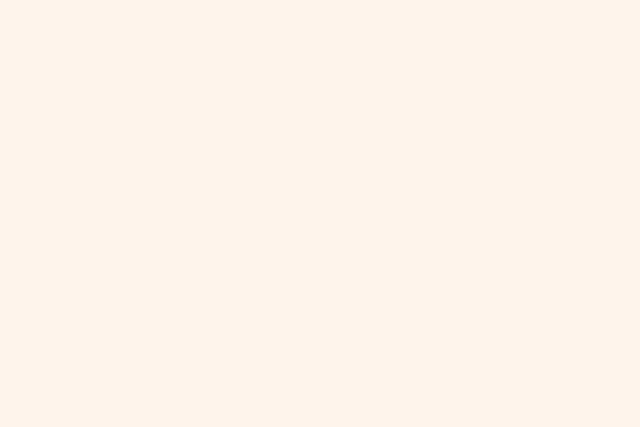
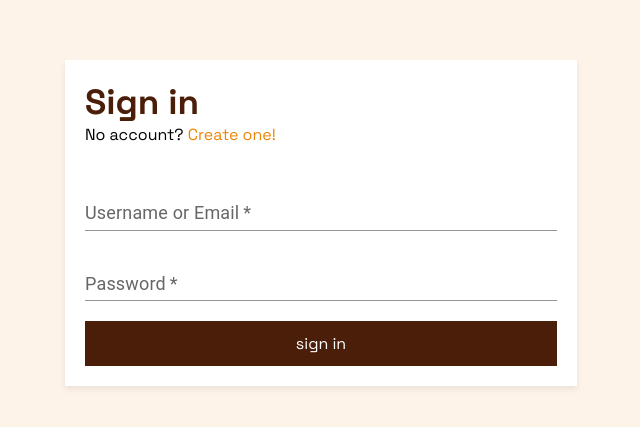
Before and after one commit to Levis155/blogit-frontend, a React (Vite) app: page /signin in a window 1280 px wide. Before the commit this address had no page. Shown: the part 177-604 px from the top of the page, without its empty margins (319-959 px from the left). Built offline with nearby package versions, Linux system fonts and the light colour scheme.

Commit message:
implement login functionality

```diff
--- a/package.json
+++ b/package.json
@@ -17,7 +17,8 @@
     "axios": "^1.8.4",
     "react": "^19.0.0",
     "react-dom": "^19.0.0",
-    "react-router-dom": "^7.5.0"
+    "react-router-dom": "^7.5.0",
+    "zustand": "^5.0.3"
   },
   "devDependencies": {
     "@eslint/js": "^9.19.0",
--- a/src/App.jsx
+++ b/src/App.jsx
@@ -14,7 +14,7 @@ function App() {
       <Routes>
         <Route path="/" element={<Home />} />
         <Route path="/signup" element={<Signup />} />
-        <Route path="/login" element={<Login />} />
+        <Route path="/signin" element={<Login />} />
         <Route path="/all-blogs" element={<AllBlogs />} />
         <Route path="/my-blogs" element={<MyBlogs />} />
         <Route path="/write" element={<Write />} />
--- a/src/Components/Header/Header.jsx
+++ b/src/Components/Header/Header.jsx
@@ -9,7 +9,7 @@ function Header() {
       </div>
 
       <div className="header-right">
-        <Link to="/login">login</Link>
+        <Link to="/signin">login</Link>
         <Link to="/signup">sign up</Link>
       </div>
     </div>
--- a/src/Components/LoginSection/LoginSection.jsx
+++ b/src/Components/LoginSection/LoginSection.jsx
@@ -1,5 +1,9 @@
-import { TextField } from "@mui/material";
-import { Link } from "react-router-dom";
+import { TextField, Alert } from "@mui/material";
+import { Link, useNavigate } from "react-router-dom";
+import { useState } from "react";
+import { useMutation } from "@tanstack/react-query";
+import axios from "axios";
+import useUserStore from "../../stores/userStore";
 import "./LoginSection.css";
 
 function LoginSection() {
@@ -11,15 +15,49 @@ function LoginSection() {
 }
 
 function LoginCard() {
+    const [identifier, setIdentifier] = useState("");
+    const [password, setPassword] = useState("");
+    const [formError, setFormError] = useState(null);
+    const setUserInformation = useUserStore((state) => state.setUserInfo);
+    const navigate = useNavigate();
+
+    const {isPending, mutate} = useMutation({
+        mutationKey: ["user-login"],
+        mutationFn: async () => {
+            const response = await axios.post("http://localhost:3000/auth/login", {identifier, password}, {withCredentials: true})
+            return response.data;
+        },
+        onSuccess: (data) => {
+            setUserInformation(data);
+            navigate("/all-blogs")
+        },
+        onError: (err) => {
+            if (axios.isAxiosError(err)) {
+                const serverMessage = err.response.data.message;
+                setFormError(serverMessage);
+            } else{
+                setFormError("Something went wrong.")
+            }
+        }
+    })
+
+    function handleLogin(e) {
+        setFormError(null);
+        e.preventDefault();
+        mutate();
+    }
+
+
     return(
-        <form className="login-form">
+        <form className="login-form" onSubmit={handleLogin}>
             <div className="login-title-cont">
                 <p className="login-main-title">Sign in</p>
-                <p className="login-subtitle">No account? <Link href="">Create one!</Link></p>
+                <p className="login-subtitle">No account? <Link to="/signup">Create one!</Link></p>
             </div>
-            <TextField variant="standard" label="Username or Email" required sx={{mb:"2rem","& .MuiInputBase-input": { fontSize: "1.8rem" },"& .MuiInputLabel-root": { fontSize: "1.8rem" },}}  />
-            <TextField variant="standard" type="password" label="Password" required sx={{mb:"2rem","& .MuiInputBase-input": { fontSize: "1.8rem" },"& .MuiInputLabel-root": { fontSize: "1.8rem" },}} />
-            <button>Sign in</button>
+            {formError && <Alert severity="error" sx={{mb:"1rem", fontSize:"1.4rem"}}>{formError}</Alert>}
+            <TextField variant="standard" label="Username or Email" required value={identifier} onChange={e => setIdentifier(e.target.value)} sx={{mb:"2rem","& .MuiInputBase-input": { fontSize: "1.8rem" },"& .MuiInputLabel-root": { fontSize: "1.8rem" },}}  />
+            <TextField variant="standard" type="password" label="Password" required value={password} onChange={e => setPassword(e.target.value)} sx={{mb:"2rem","& .MuiInputBase-input": { fontSize: "1.8rem" },"& .MuiInputLabel-root": { fontSize: "1.8rem" },}} />
+            <button disabled={isPending}>{isPending ? "please wait..." : "sign in"}</button>
         </form>
     )
 }
--- a/src/Components/SignupSection/SignupSection.css
+++ b/src/Components/SignupSection/SignupSection.css
@@ -21,6 +21,7 @@
     color: var(--brown-color);
     font-size: 3.5rem;
     font-weight: 800;
+    text-transform: capitalize;
 }
 .signup-subtitle a{
     color: var(--orange-color);
--- a/src/Components/SignupSection/SignupSection.jsx
+++ b/src/Components/SignupSection/SignupSection.jsx
@@ -56,8 +56,8 @@ function SignupCard() {
     return(
         <form className="signup-form" onSubmit={handleRegister}>
             <div className="signup-title-cont">
-                <p className="signup-main-title">Sign up</p>
-                <p className="signup-subtitle">Already have an account? <Link href="">Log in!</Link></p>
+                <p className="signup-main-title">create account</p>
+                <p className="signup-subtitle">Already have an account? <Link to="/signin">sign in!</Link></p>
             </div>
             {formError && <Alert severity="error" sx={{mb:"1rem", fontSize:"1.4rem"}}>{formError}</Alert>}
             <TextField variant="standard" label="First Name" required value={firstName} onChange={e => setFirstName(e.target.value)} sx={{mb:"2rem","& .MuiInputBase-input": { fontSize: "1.8rem" },"& .MuiInputLabel-root": { fontSize: "1.8rem" },}}  />
--- /dev/null
+++ b/src/stores/userStore.js
@@ -0,0 +1,18 @@
+import { create } from "zustand";
+import { persist } from "zustand/middleware";
+
+function userStore (set) {
+    return {
+        user: null,
+        setUserInfo: (userObject) => {
+            set({user: userObject})
+        },
+        removeUserInfo: () => {
+            set({user: null})
+        },
+    };
+}
+
+const useUserStore = create(persist(userStore, {name: "user_info"}));
+
+export default useUserStore;
```
Also changed, not shown: src/Components/Protected/Protected.jsx (added, +18 -0 lines), 1 other file (tests, documents, lock files or other folders).
